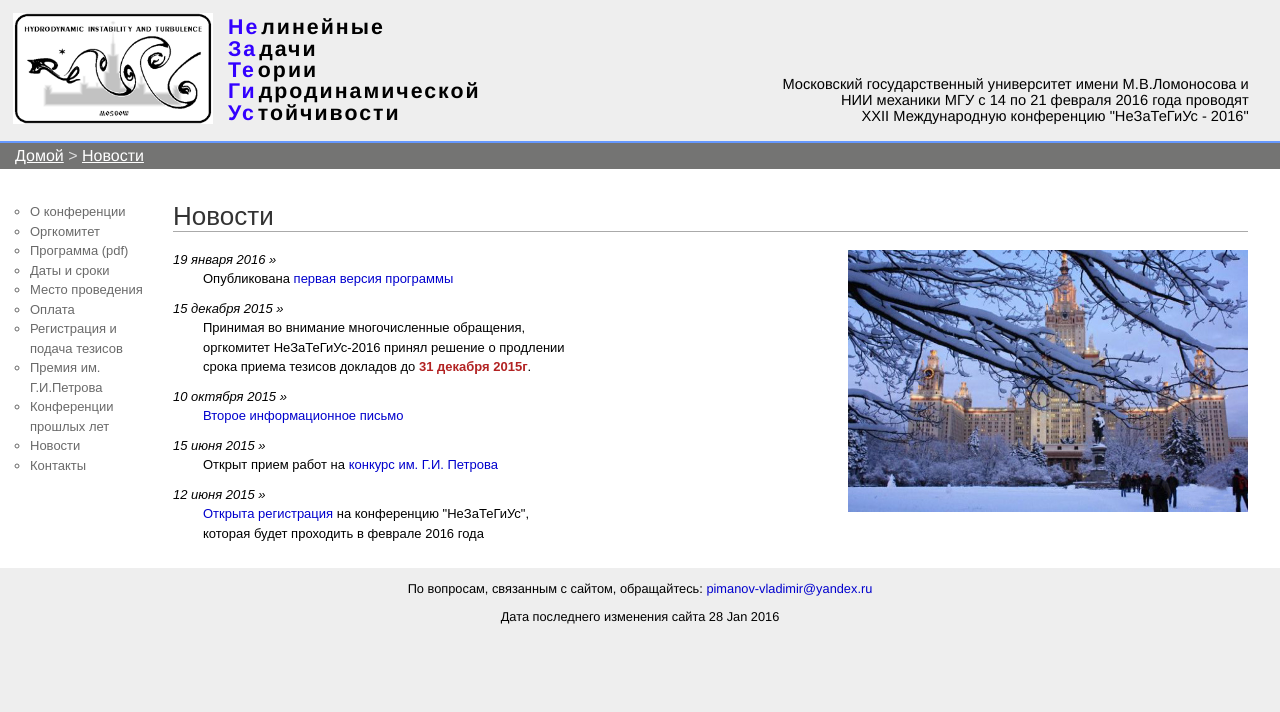
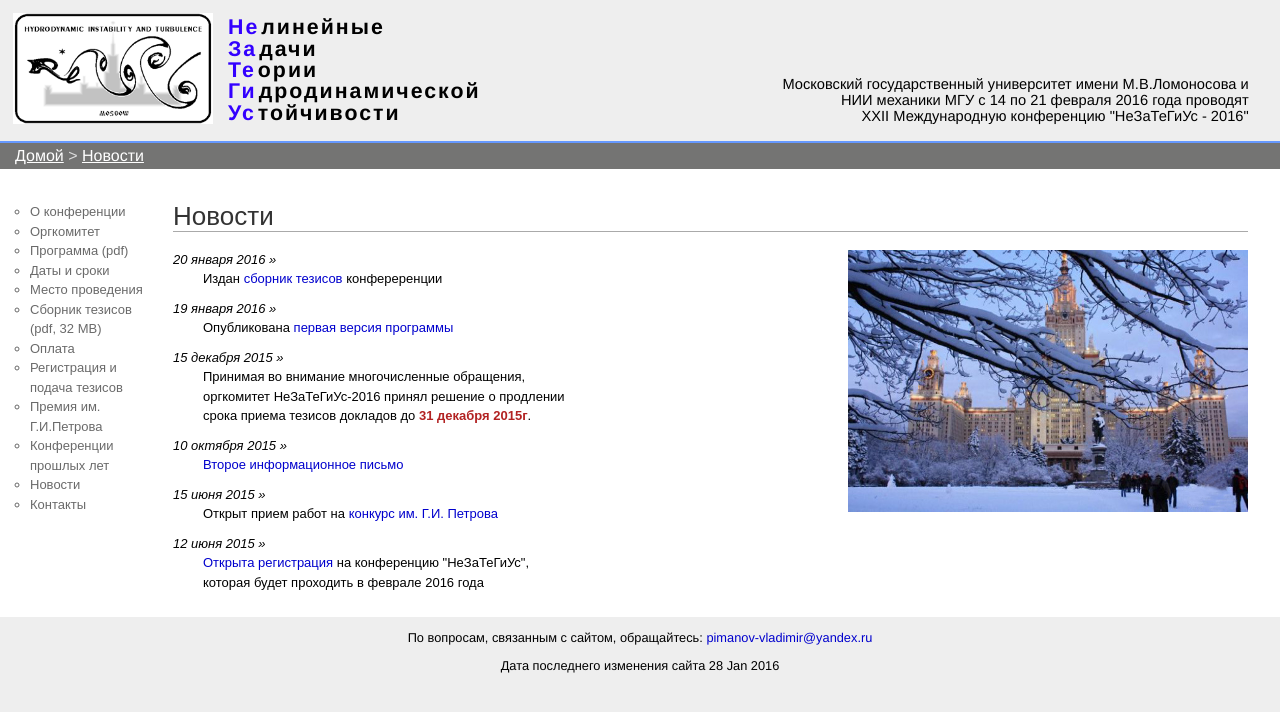
Before and after one commit to pimanov/hit-conf, a Jekyll site: the page built from index.html, in a window 1280 px wide. Shown: the top 712 px of the page. Built offline with Jekyll 4.4.1, drawn with Linux system fonts in a browser that asks for light colours.

Commit message:
books 2016 published

```diff
--- a/_layouts/default.html
+++ b/_layouts/default.html
@@ -55,6 +55,7 @@
           <li><a href="/2016/downloads/Program_1.pdf">Программа (pdf)</a></li>
           <li><a href="/2016/dates.html">Даты и сроки</a></li>
           <li><a href="/2016/place.html">Место проведения</a></li>
+          <li><a href="/books/NeZaTeGiUs_2016.pdf">Сборник тезисов (pdf, 32 MB)</a></li>
           <li><a href="/2016/cost.html">Оплата</a></li>
           <li><a href="/2016/signup.html">Регистрация и подача тезисов</a></li>
           <li><a href="/2016/contest.html">Премия им. Г.И.Петрова</a></li>
--- a/index.html
+++ b/index.html
@@ -3,6 +3,10 @@ layout: default
 title: Новости
 ---
 <div style="float: left; width: 400px">
+  <em>20 января 2016 &raquo;</em>
+  <div style="margin: 0px 5px 10px 30px">
+      Издан <a href="books/NeZaTeGiUs_2016.pdf">сборник тезисов</a> конфереренции
+  </div>
   <em>19 января 2016 &raquo;</em>
   <div style="margin: 0px 5px 10px 30px">
       Опубликована <a href="2016/downloads/Program_1.pdf">первая версия программы</a>
```
